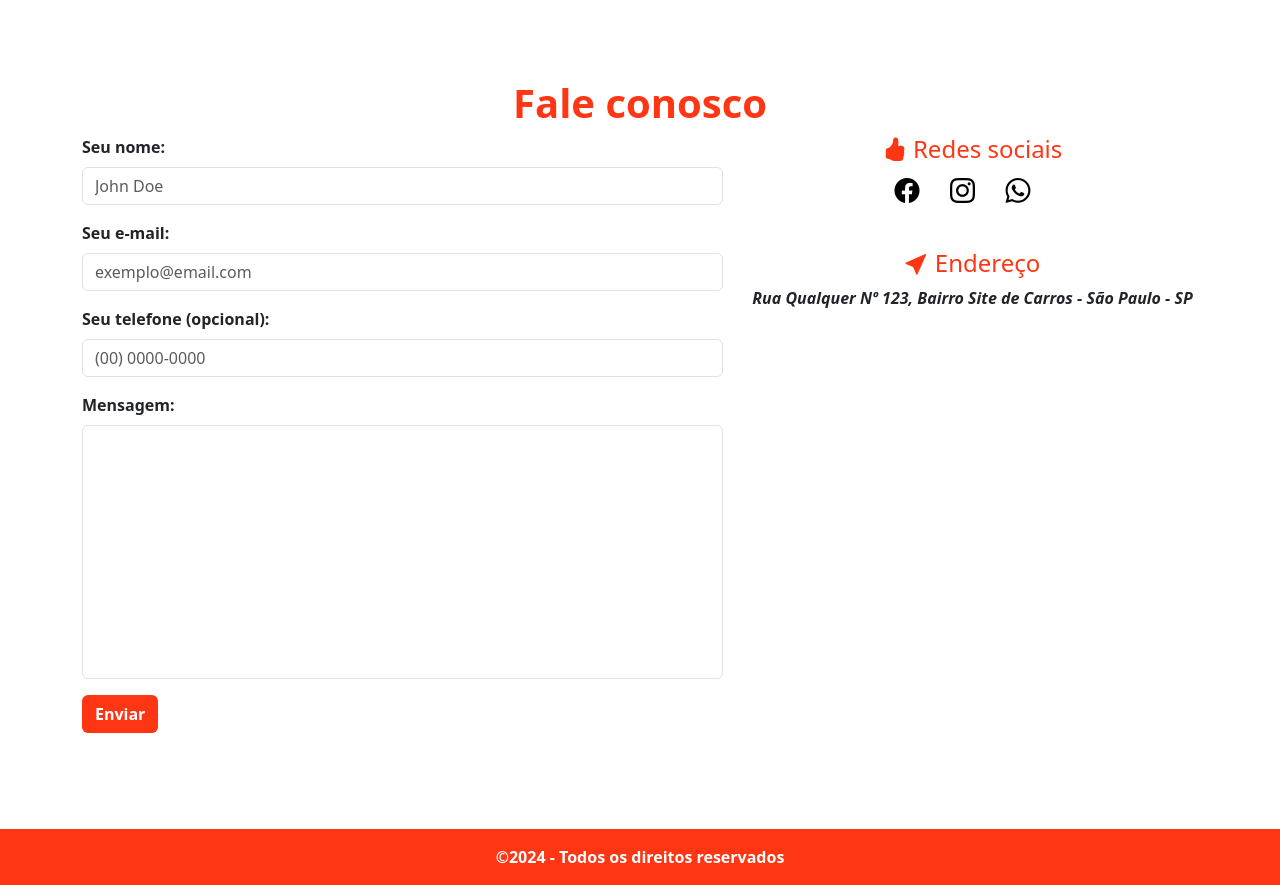
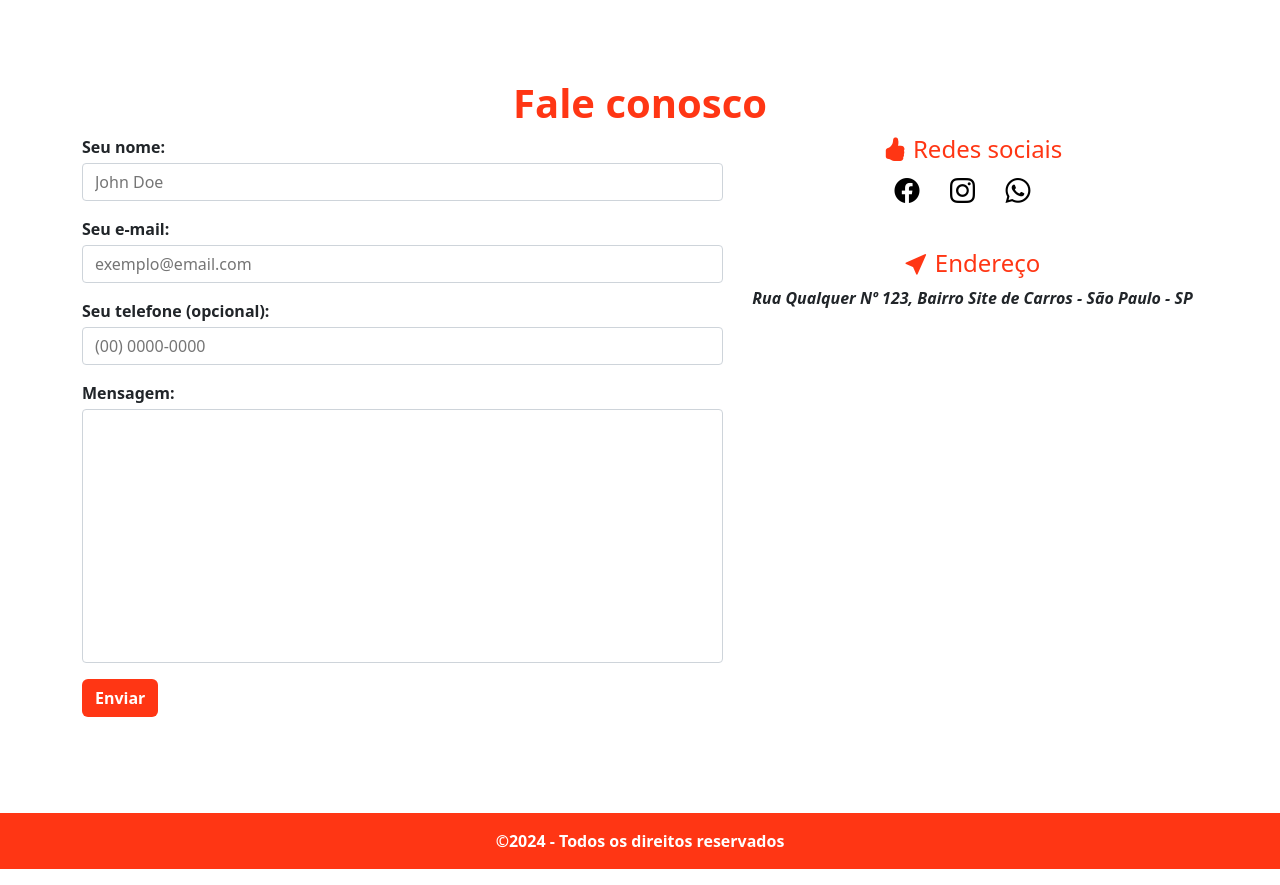
Before and after one commit to n1ckDoug/projeto_loja_de_carros, a plain HTML site: page index.html in a window 1280 px wide. Shown: the part 2580-3465 px from the top of the page. Drawn offline with nearby package versions, Linux system fonts and the light colour scheme.

Commit message:
Atualizando o estilo do form de contato

```diff
--- a/css/style.css
+++ b/css/style.css
@@ -87,6 +87,18 @@
     box-shadow: inset 0 calc(-1* var(--bs-accordion-border-width)) 0 var(--bs-accordion-border-color);
 }
 
+#section-contato .form-conato{
+    display: block;
+    width: 100%;
+    padding: .375rem .75rem;
+    font-size: 1rem;
+    font-weight: 400;
+    line-height: 1.5;
+    border-radius: .25rem;
+    border: 1px solid #ced4da;
+    outline-color: #ff3614;
+}
+
 #section-contato textarea{
     resize: none;
 }
--- a/index.html
+++ b/index.html
@@ -379,22 +379,22 @@
                     <div class="col-md-7 mb-5">
                         <form>
                             <div class="mb-3">
-                                <label class="form-label fw-bold text-colored" for="nome">Seu nome:</label>
-                                <input type="text" id="nome" class="form-control" required placeholder="John Doe">
+                                <label class="fw-bold text-colored pb-1" for="nome">Seu nome:</label>
+                                <input type="text" id="nome" class="form-conato" required placeholder="John Doe">
                             </div>
                             <div class="mb-3">
-                                <label class="form-label fw-bold text-colored" for="email">Seu e-mail:</label>
-                                <input type="email" id="email" class="form-control" required
+                                <label class="fw-bold text-colored pb-1" for="email">Seu e-mail:</label>
+                                <input type="email" id="email" class="form-conato" required
                                     placeholder="exemplo@email.com">
                             </div>
                             <div class="mb-3">
-                                <label class="form-label fw-bold text-colored" for="telefone">Seu telefone
+                                <label class="fw-bold text-colored pb-1" for="telefone">Seu telefone
                                     (opcional):</label>
-                                <input type="tel" id="telefone" class="form-control">
+                                <input type="tel" id="telefone" class="form-conato">
                             </div>
                             <div class="mb-3">
-                                <label class="form-label fw-bold text-colored" for="mensagem">Mensagem:</label>
-                                <textarea id="mensagem" class="form-control" rows="10" required></textarea>
+                                <label class="fw-bold text-colored pb-1" for="mensagem">Mensagem:</label>
+                                <textarea id="mensagem" class="form-conato" rows="10" required></textarea>
                             </div>
                             <button type="submit" class="btn fw-bold botao">Enviar</button>
                         </form>
```
